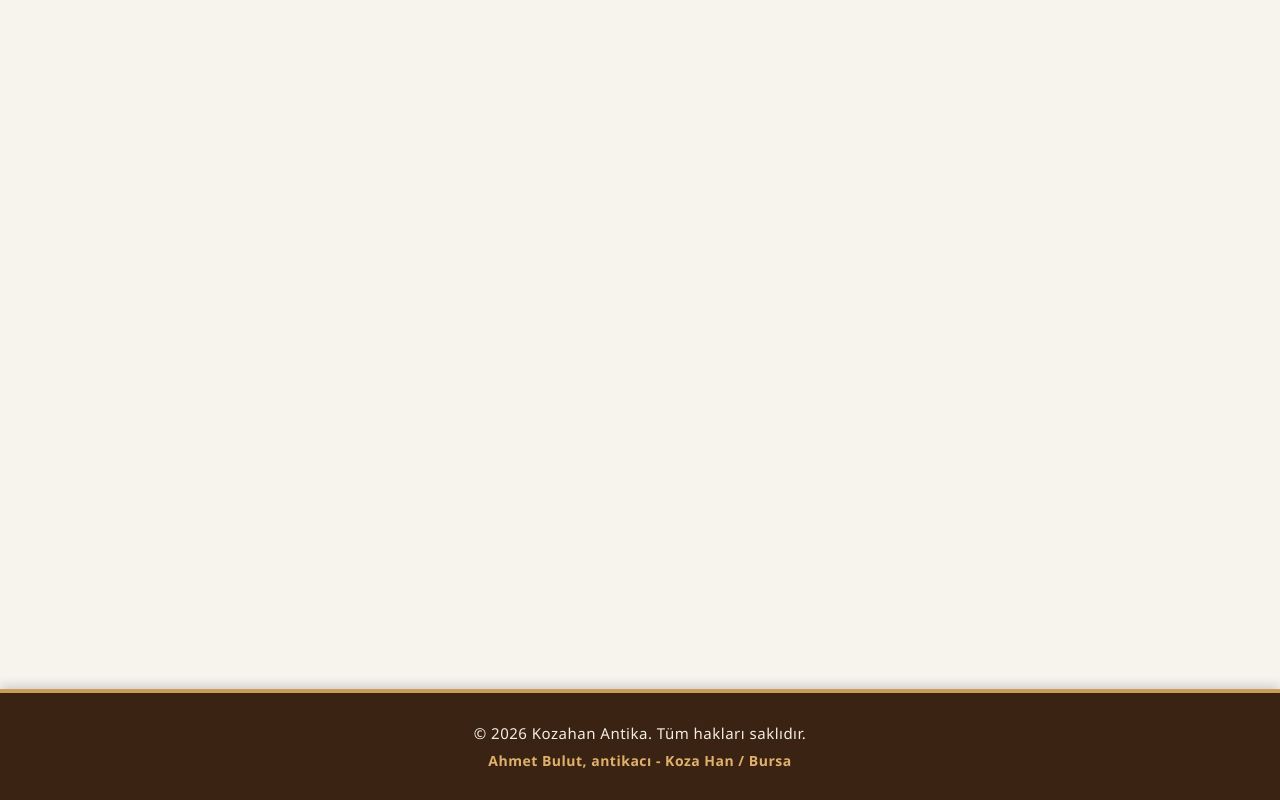
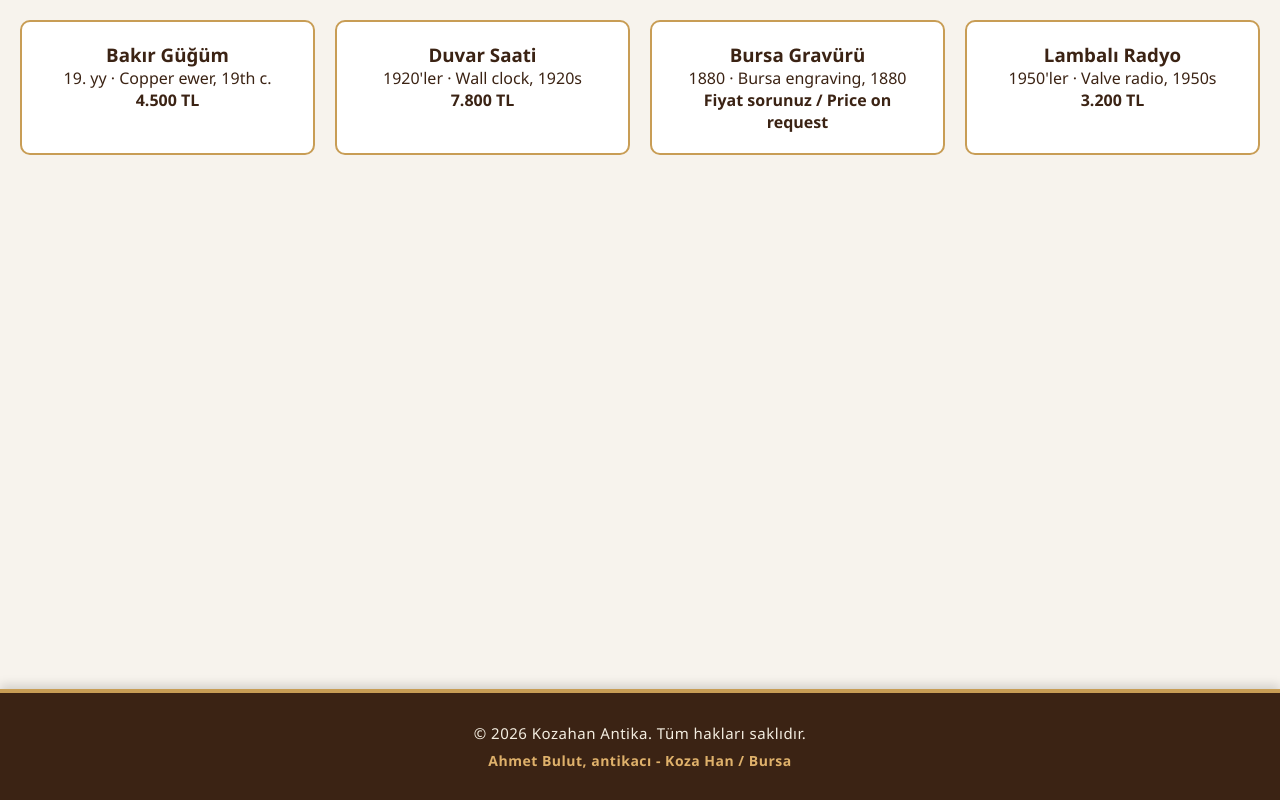
Before and after one commit to semanurdellallar/kozahan-antika, a plain HTML site: page index.html in a window 1280 px wide. Drawn offline with Linux system fonts and the light colour scheme.

Commit message:
kartlar bölümü eklendi

```diff
--- a/index.html
+++ b/index.html
@@ -8,14 +8,40 @@
 </head>
 <body>
 
-    <!-- 1. Kişi (Azragül Salgın): Üst Bant (Header) ve Hero -->
+    <!-- 1. Kişi (İrem Azra Biçer): Üst Bant (Header) ve Hero -->
 
 
     <!-- 3. Kiş (Kağan Uslu): Ana İçerik ve Sidebar -->
 
 
-    <!-- 2. Kişi (İrem Azra Biçer): Kartlar / Ürün Kataloğu -->
+    <!-- 2. Kişi (Azragül Salgın): Kartlar / Ürün Kataloğu -->
+ <section class="kartlar">
 
+        <div class="kart">
+            <h3>Bakır Güğüm</h3>
+            <p>19. yy · Copper ewer, 19th c.</p>
+            <p class="fiyat">4.500 TL</p>
+        </div>
+
+        <div class="kart">
+            <h3>Duvar Saati</h3>
+            <p>1920'ler · Wall clock, 1920s</p>
+            <p class="fiyat">7.800 TL</p>
+        </div>
+
+        <div class="kart">
+            <h3>Bursa Gravürü</h3>
+            <p>1880 · Bursa engraving, 1880</p>
+            <p class="fiyat">Fiyat sorunuz / Price on request</p>
+        </div>
+
+        <div class="kart">
+            <h3>Lambalı Radyo</h3>
+            <p>1950'ler · Valve radio, 1950s</p>
+            <p class="fiyat">3.200 TL</p>
+        </div>
+
+    </section>
 
     <!-- 4. Kişi (Semanur Dellallar): Alt Bilgi (Footer) -->
     <footer class="site-footer">
--- a/style.css
+++ b/style.css
@@ -34,3 +34,25 @@ body {
     font-size: 14px;
     margin-bottom: 0;
 }
+/* KARTLAR BÖLÜMÜ (2. Kişi: Azragül Salgın) */
+.kartlar {
+    display: flex;          /* kartları yan yana dizer */
+    flex-wrap: wrap;        /* ekran daralınca alt satıra geçirir */
+    gap: 20px;              /* kartların arası boşluk */
+    padding: 20px 20px 120px 20px;  /* alttaki 120px, footer kartların üstünü kapatmasın diye */
+}
+
+.kart {
+    flex: 1 1 220px;        /* en az 220px, kalan yeri paylaşır */
+    background-color: white;
+    border: 2px solid #c89d55;
+    border-radius: 10px;
+    padding: 20px;
+    text-align: center;
+    color: #3b2314;
+}
+
+.fiyat {
+    font-weight: bold;
+    color: #3b2314;
+}
```
